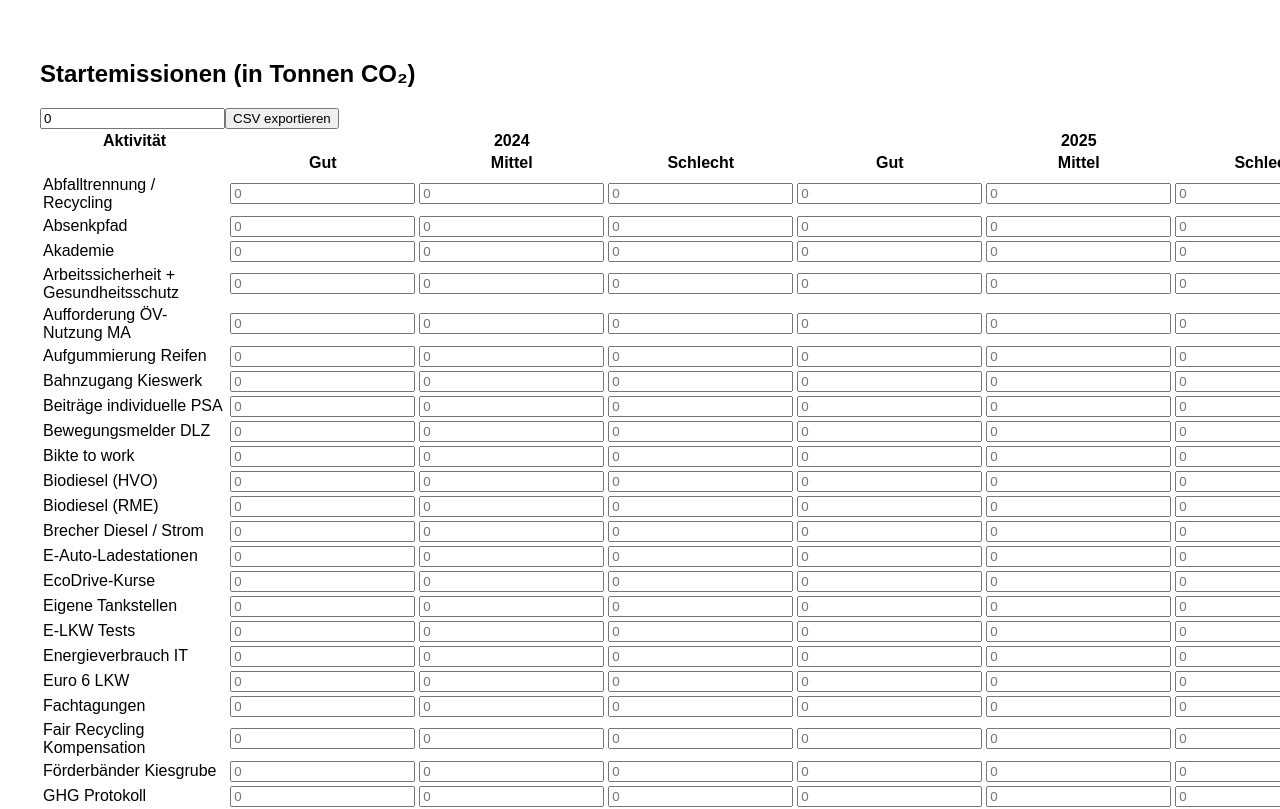
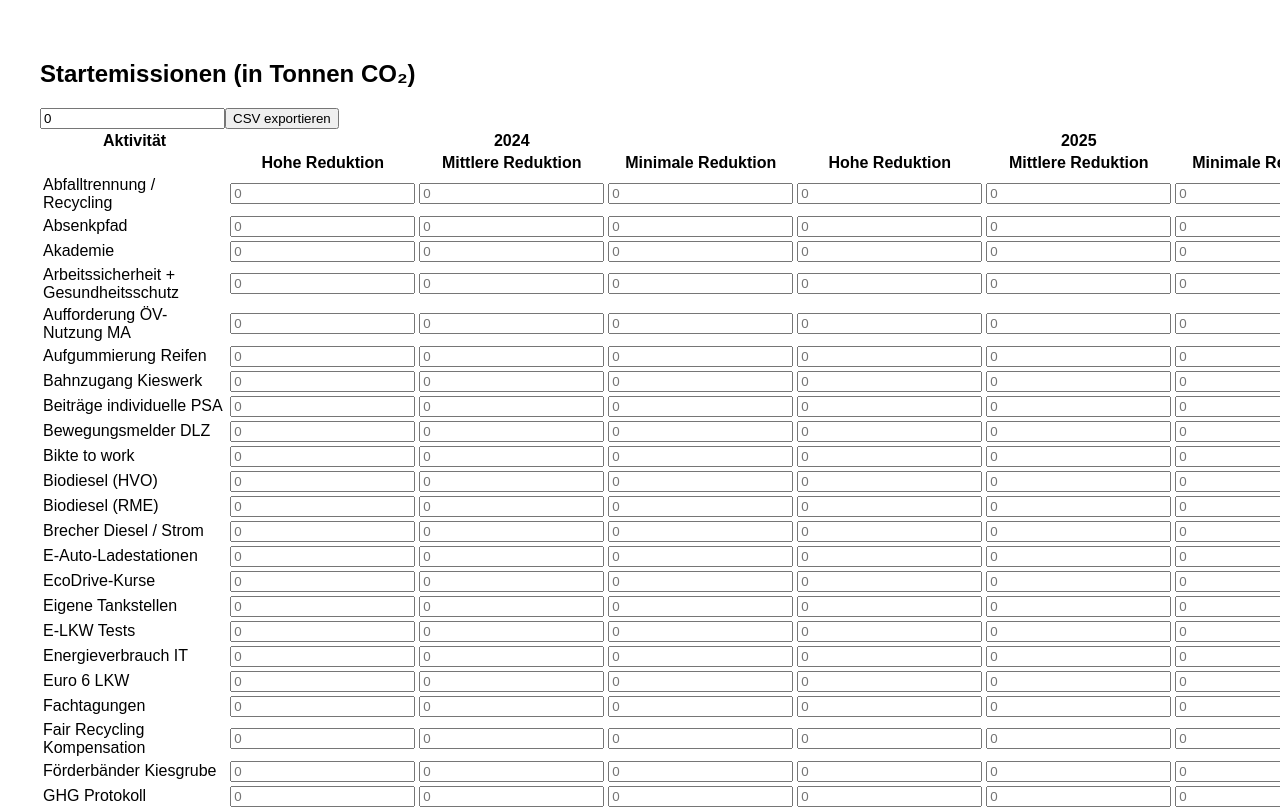
Before and after one commit to kevintriozzi/co2-dashboard, a React (Vite) app: page / in a window 1280 px wide. Shown: the top 809 px of the page. Built offline with nearby package versions, Linux system fonts and the light colour scheme.

Commit message:
Update Dashboard.jsx

```diff
--- a/src/Dashboard.jsx
+++ b/src/Dashboard.jsx
@@ -14,7 +14,7 @@ const activities = [
 ];
 
 const years = [2024, 2025, 2026, 2027, 2028, 2029, 2030];
-const scenarios = ["Gut", "Mittel", "Schlecht"];
+const scenarios = ["Hohe Reduktion", "Mittlere Reduktion", "Minimale Reduktion"];
 
 export default function CO2Dashboard() {
   const [reductions, setReductions] = useState({});
```
